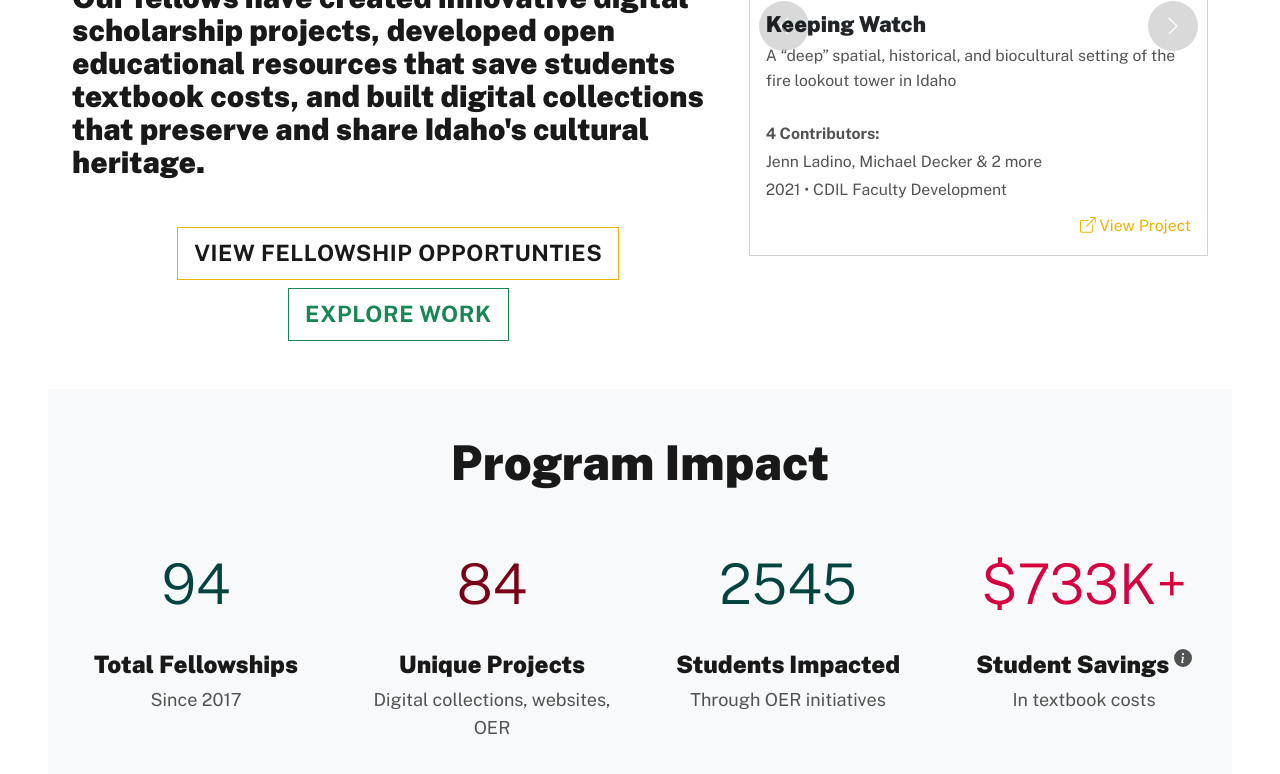
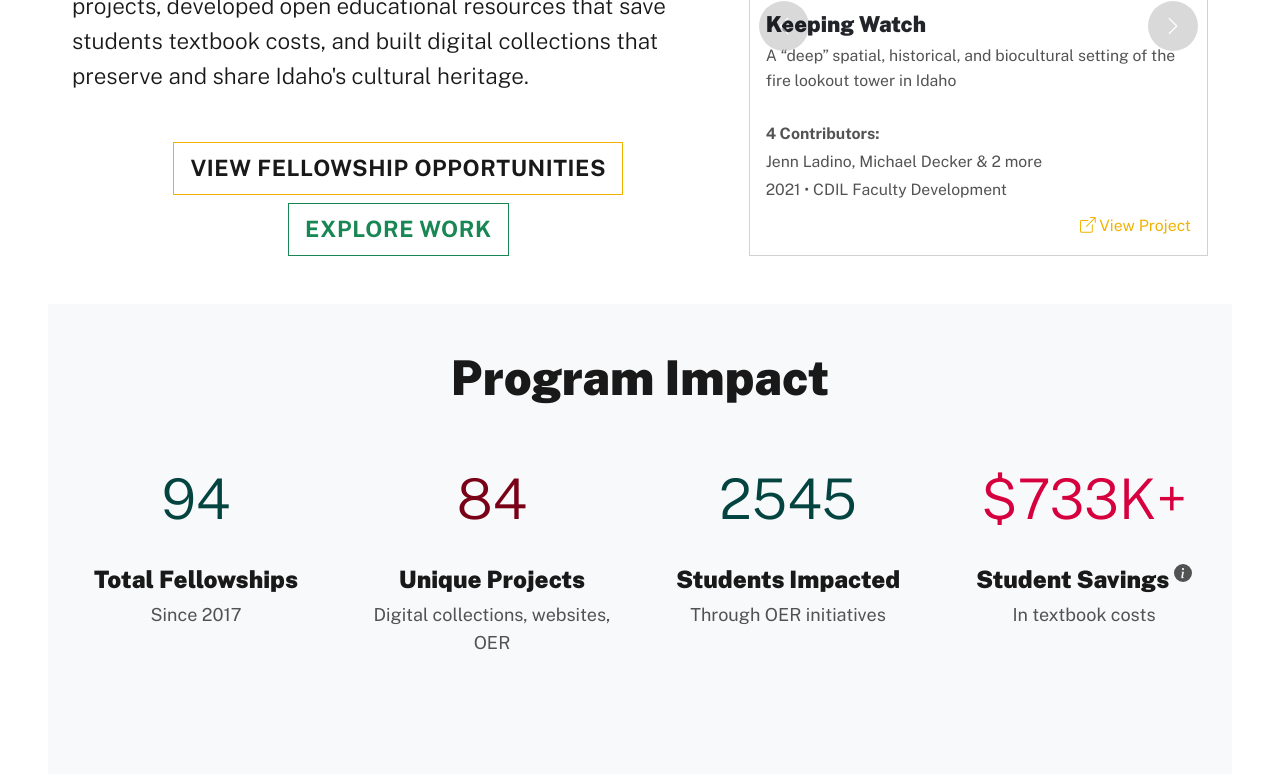
Before and after one commit to uidaholib/mainweb-lib-uidaho, a Jekyll site: the page built from content/fellowships/index.html, in a window 1280 px wide and 900 px high, scrolled down 416 px, cut to the strip 105-879 px from the top of the window. Built offline with Jekyll 4.4.1, drawn with Linux system fonts in a browser that asks for light colours.

Commit message:
fixing some fellowships id issues and details

```diff
--- a/_layouts/fellowship.html
+++ b/_layouts/fellowship.html
@@ -105,7 +105,7 @@ layout: page
 {% comment %} Display fellowship description from CSV if available {% endcomment %}
 {% if fellowship_description and fellowship_description != "" %}
 <div class="mb-4">
-    <h3 id="call">Description</h3>
+    <h2>Description</h2>
     <p>{{ fellowship_description }}</p>
 </div>
 {% endif %}
--- a/content/fellowships/index.html
+++ b/content/fellowships/index.html
@@ -27,17 +27,13 @@ custom-foot: js/fellowships-browse.html
             <div class="row justify-content-center ">
                 <div class="col-lg-7">
                     <h1 class="visually-hidden">Fellowship Programs</h1>
-                    <p class="h4 my-5">Since 2017, the University of Idaho Library has supported over 80 students and
-                        faculty through fellowship programs that foster experiential learning and real-world impact.
-                        </p><p class="h4 my-5">Our
-                        fellows have created innovative digital scholarship projects, developed open educational
-                        resources that save students textbook costs, and built
-                        digital collections that preserve and share Idaho's cultural heritage.</p>
+                    <p class="lead my-5">Since 2017, the University of Idaho Library has supported over 80 students and faculty through fellowship programs that foster experiential learning and real-world impact. </p>
+                    <p class="lead my-5">Our fellows have created innovative digital scholarship projects, developed open educational resources that save students textbook costs, and built digital collections that preserve and share Idaho's cultural heritage.</p>
 
 
                     <div class="d-flex flex-wrap justify-content-center gap-2">
 
-                        <a href="{{ '/fellowships/opportunities.html' | relative_url }}" class="btn btn-outline-pride-gold btn-lg">View Fellowship Opportunties</a>
+                        <a href="{{ '/fellowships/opportunities.html' | relative_url }}" class="btn btn-outline-pride-gold btn-lg">View Fellowship Opportunities</a>
                         <a href="#browse" class="btn btn-outline-success btn-lg">Explore Work</a>
                     </div>
                 </div>
```
Also changed, not shown: _fellowships/lchistoric.md (+0 -2 lines).
